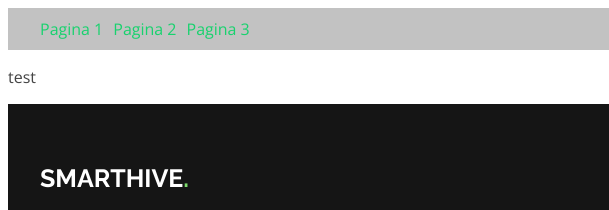
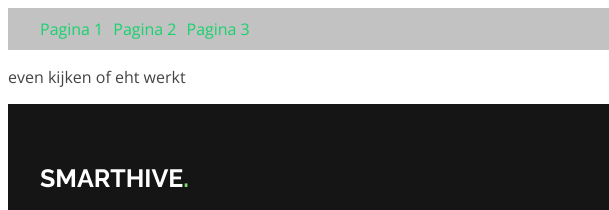
Before and after one commit to DevvTDA/website, a plain HTML site: page index.html in a window 1280 px wide. Shown: the top 210 px of the page, 0-609 px from the left. Drawn offline with nearby package versions, Linux system fonts and the light colour scheme.

Commit message:
test
test

```diff
--- a/index.html
+++ b/index.html
@@ -68,7 +68,7 @@
   <main id="main">
 
     <!--Middel-->
-    <p>test</p>
+    <p>even kijken of eht werkt</p>
 
   <!-- ======= Footer ======= -->
   <footer id="footer">
```
